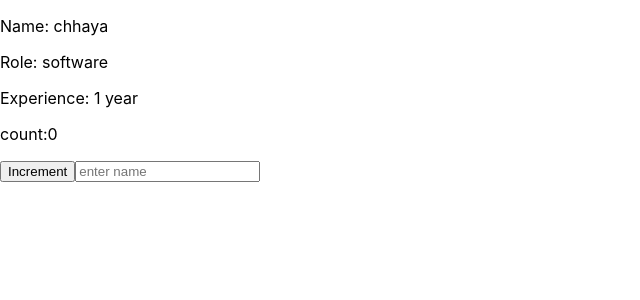
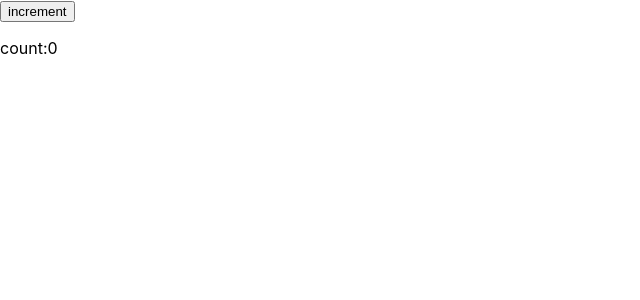
Before and after one commit to chhayashah/react-practise, a React (Create React App) app: page / in a window 1280 px wide. Shown: the top 300 px of the page, without its empty margins (0-640 px from the left). Built offline with nearby package versions, Linux system fonts and the light colour scheme.

Commit message:
useEffect

```diff
--- a/src/App.js
+++ b/src/App.js
@@ -20,7 +20,8 @@ import './App.css';
 // import AddToCart from "./components/AddToCart";
 // import ImageCarousel from "./components/ImageCarousel";
 // import InfiniteScroll from "./components/InfiniteScroll";
-import UserCard from "./components/UserCard";
+// import UserCard from "./components/UserCard";
+import Counterr from "./components/Counterr";
 
 function App() {
   return (
@@ -45,8 +46,9 @@ function App() {
       {/* <AddToCart/> */}
       {/* <ImageCarousel/> */}
       {/* <InfiniteScroll/> */}
-      <UserCard  name="chhaya" role="software" experience="1 year"/>
-   </div>
+      {/* <UserCard  name="chhaya" role="software" experience="1 year"/> */}
+      <Counterr/>
+    </div>
   );
 }
 
--- /dev/null
+++ b/src/components/Counterr.jsx
@@ -0,0 +1,17 @@
+import React, { useState, useEffect } from "react";
+
+
+const Counterr = () => {
+    const [count, setCount] = useState(0);
+
+    useEffect(() => {
+          console.log("Count changed:", count);
+      },[count]);
+    return (
+        <div>
+<button onClick={() => setCount(count+1)}>increment</button>
+            <p>count:{count}</p>
+        </div>
+    )
+}
+export default Counterr;
```
